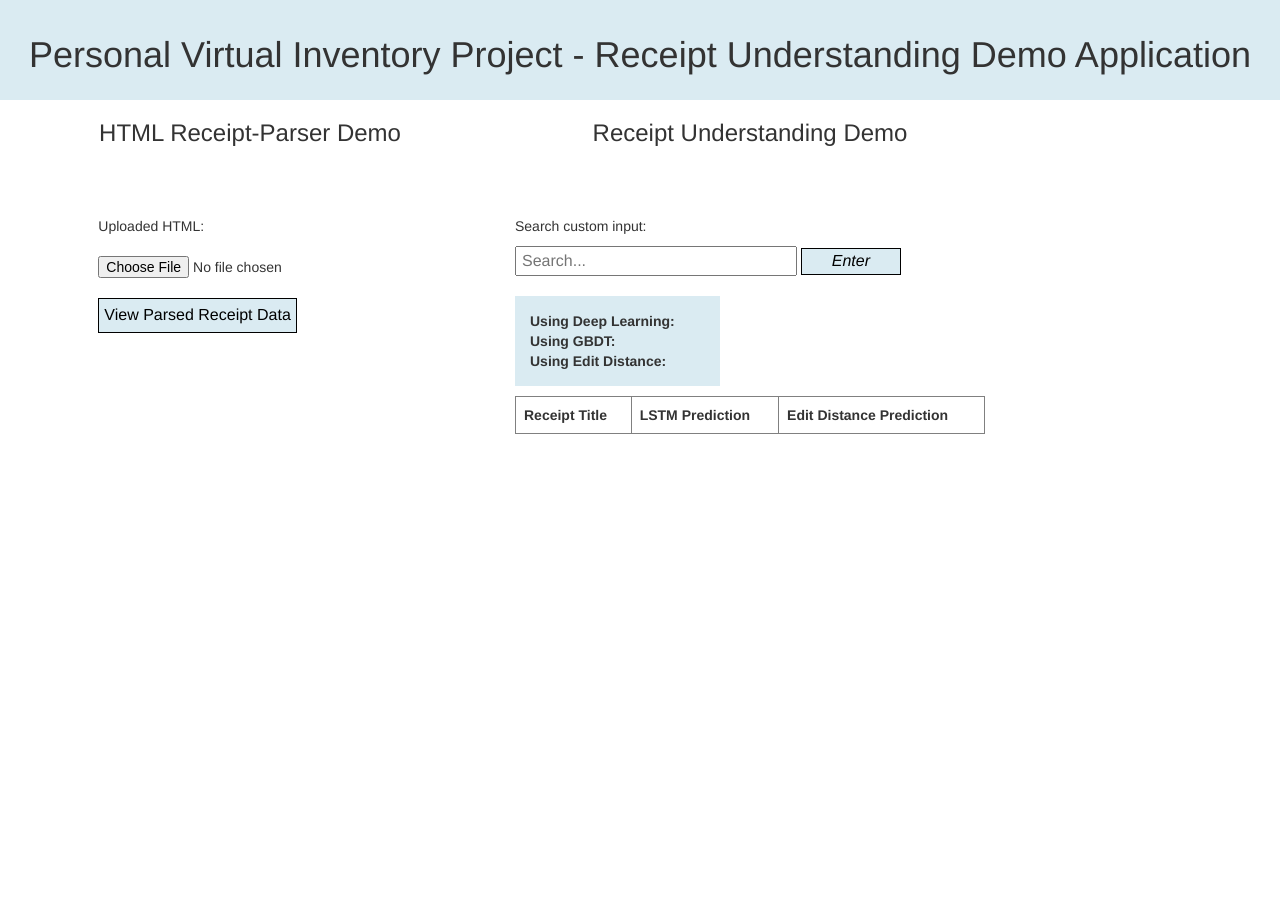
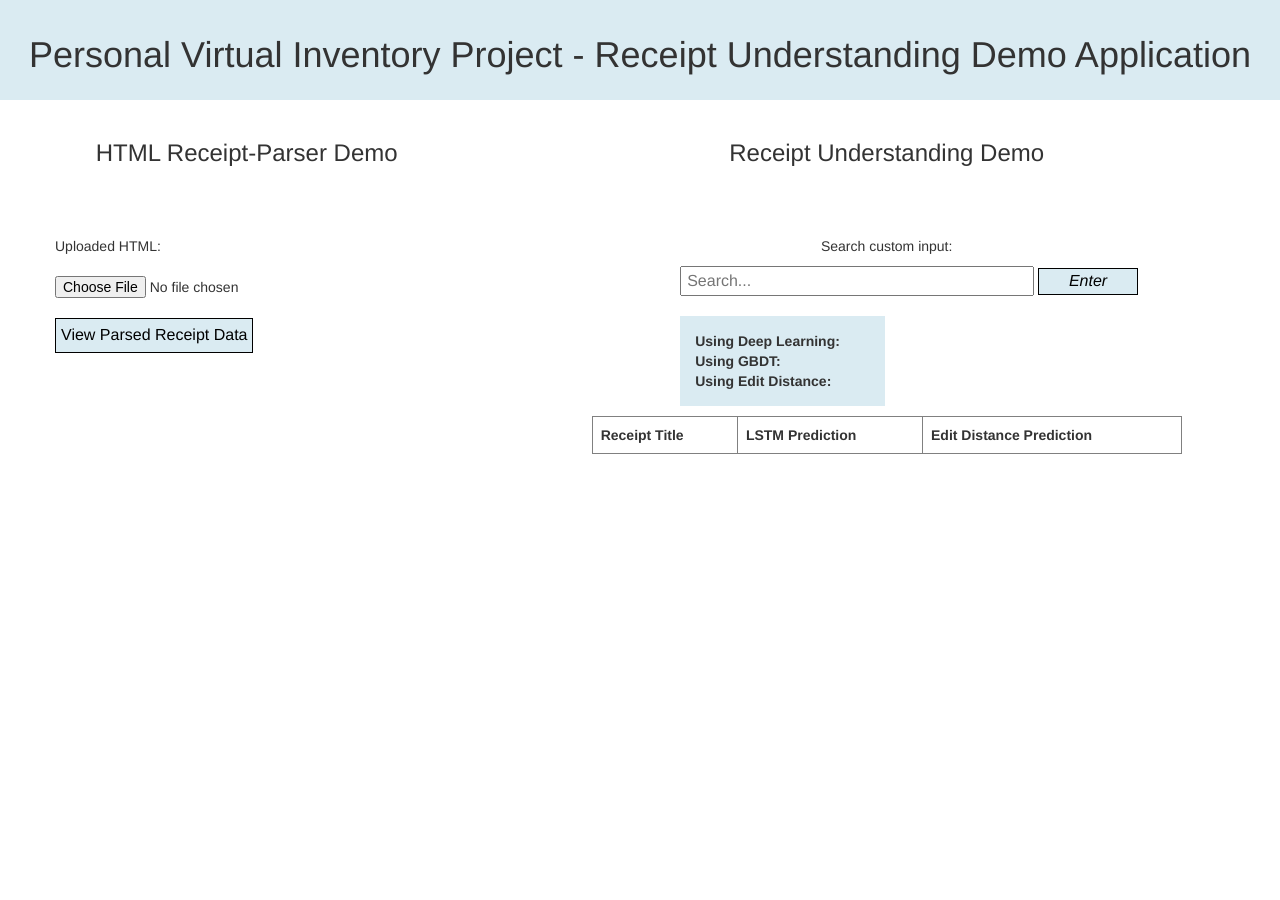
Before and after one commit to gtsli/grocery_e-receipt, a Flask app: page / in a window 1280 px wide. After the commit the page ends 454 px from the top, so only its background shows below. Run offline with Flask 2, Linux system fonts and the light colour scheme; lists and menus that the app fills with data are empty; some libraries are stand-ins or nearby versions.

Commit message:
fixed alignment, centered search stuff

```diff
--- a/flaskapp/static/styles/index_styles.css
+++ b/flaskapp/static/styles/index_styles.css
@@ -1,10 +1,5 @@
 div {
     font-weight:normal;
-}
-
-#receipt-shorthand {
-    color: gray;
-    width: 50%;
 }
 
 table {
@@ -18,11 +13,6 @@ th, td {
 }
 
 tr:nth-child(even) {background-color: #f2f2f2;}
-
-#all_content {
-	width:1000px;
-	height: 800px;
-}
 
 #submitButtonJSON {
   background-color: #daebf2;
@@ -66,6 +56,7 @@ tr:nth-child(even) {background-color: #f2f2f2;}
   width: 60%;
   height: 30px;
   padding: 5px;
+  margin-left: 15%;
 }
 
 #searchResults {
@@ -78,4 +69,48 @@ tr:nth-child(even) {background-color: #f2f2f2;}
   padding: 15px;
   background: #daebf2;
   float:left;
+  margin-left: 15%;
 }
+
+#receipt_parse {
+  /* border-color: black;
+  border-style: solid;
+  border-width: 1px; */
+
+  display: inline-block;
+  margin-left: 20px;
+}
+
+#receipt_predict {
+  /* border-color: black;
+  border-style: solid;
+  border-width: 1px; */
+
+  float:left;
+  /* display: inline-block; */
+  margin-left: 0px;
+}
+
+#all_content {
+  width: 100%;
+  padding: 20px;
+}
+
+body {
+  /* border-color: black;
+  border-style: solid;
+  border-width: 1px; */
+}
+
+p {
+  text-align: center
+}
+
+#search {
+
+  margin: auto;
+}
+
+#table {
+  padding-top: 15px;
+}
--- a/flaskapp/templates/index.html
+++ b/flaskapp/templates/index.html
@@ -10,7 +10,7 @@
     <h1 style="text-align:center">Personal Virtual Inventory Project - Receipt Understanding Demo Application</h1>
 </div>
 <div id="all_content">
-    <div class="col-sm-1" id="receipt_parse"></div>
+    <!-- <div class="col-sm-1" id="receipt_parse"></div> -->
     <div class="col-sm-4" id="receipt_parse">
         <center><h3>HTML Receipt-Parser Demo</h3></center>
         <br>
@@ -35,8 +35,10 @@
         <br>
             <form action="http://localhost:5000/retrieve" method="post">
                 <p>Search custom input: </p>
-                <input type="text" id="searchInput" placeholder="Search..." name="searched_receipt" />
-                <button type="submit" id="submitButtonSearch"><i class="fa fa-search">Enter</i></button>
+                <div id="search">
+                    <input type="text" id="searchInput" placeholder="Search..." name="searched_receipt" />
+                    <button type="submit" id="submitButtonSearch"><i class="fa fa-search">Enter</i></button>
+                </div>
             </form>
             <br>
             <div id="searchResultsText">
@@ -49,14 +51,13 @@
                 <br>
                 {%if manual_search==True %} {{edit_distance_output_searched}} {% endif %}<br>
             </div>
-
             <br>
             <br>
             <br>
             <br>
             <br>
 
-            <table border=1>
+            <table id="table" border=1>
             <tr>
                 <th>Receipt Title</th>
                 <th>LSTM Prediction</th>
```
